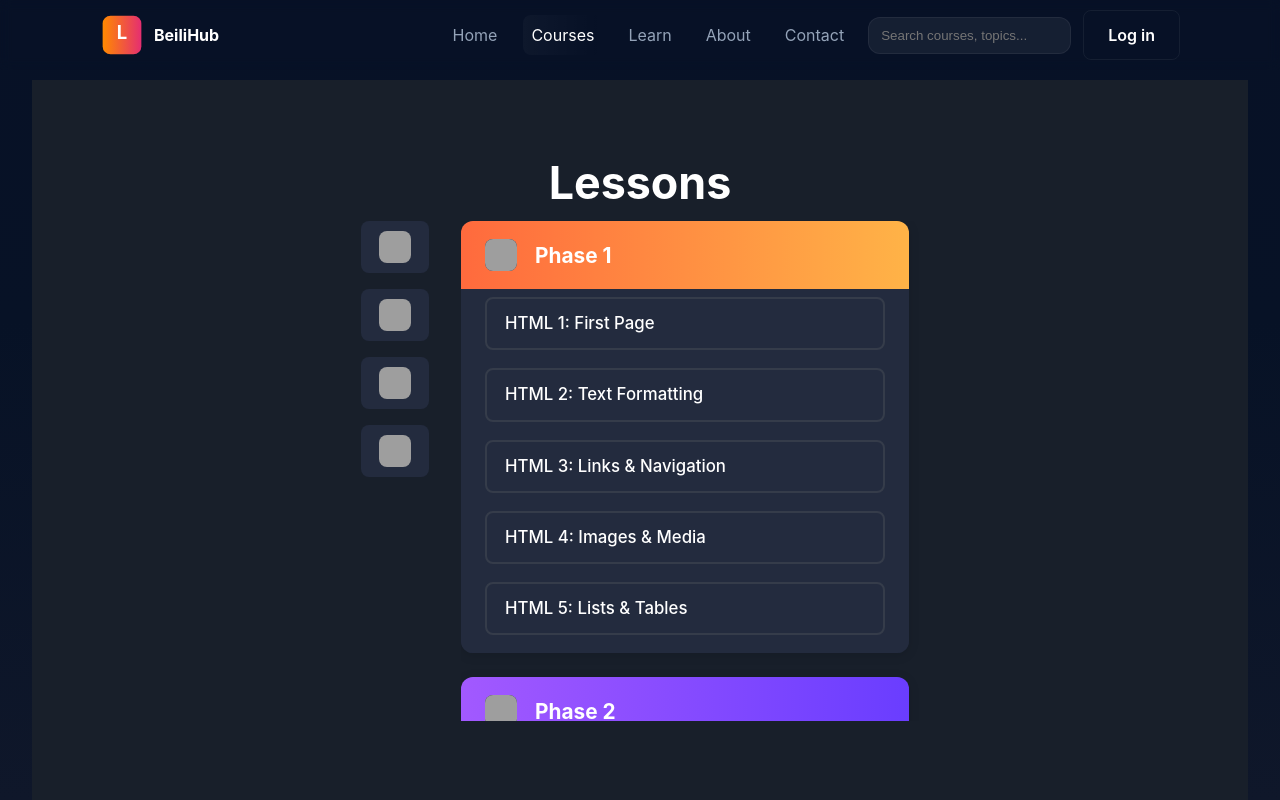
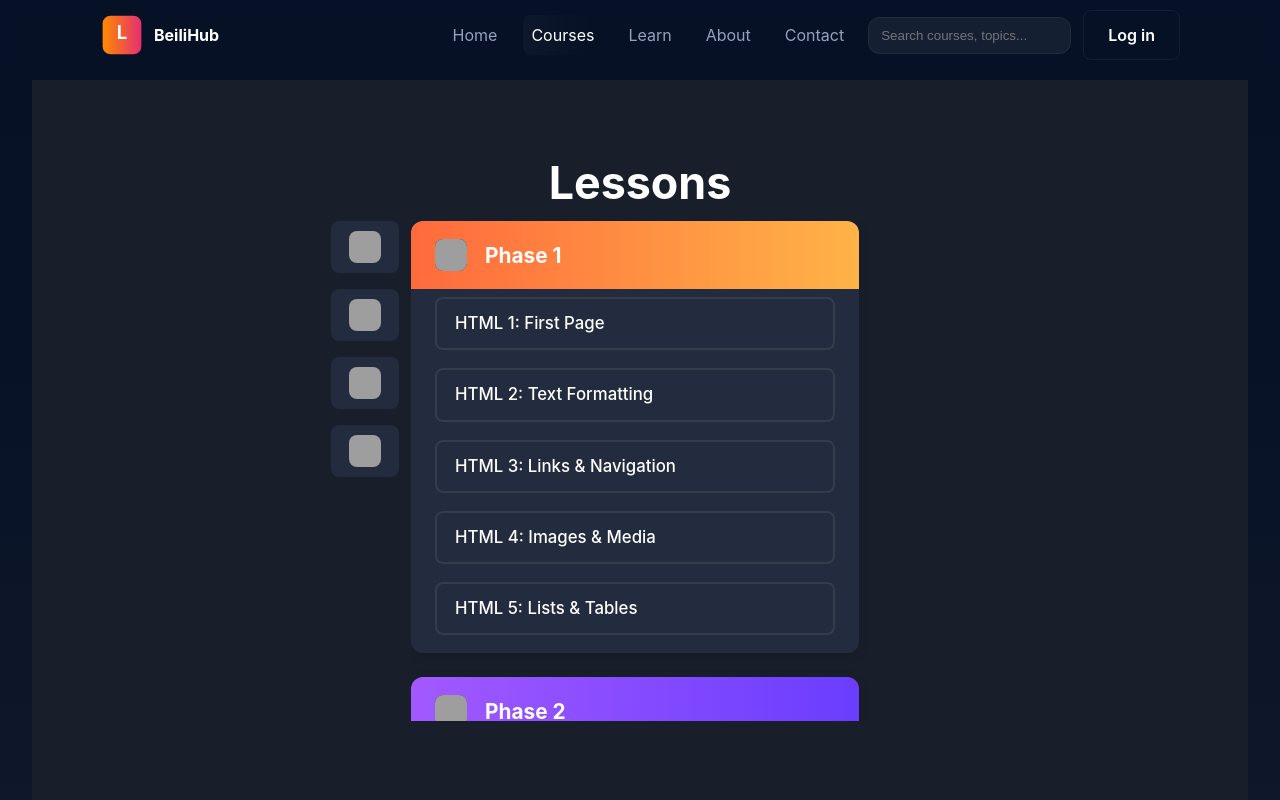
Before and after one commit to mangathemango/BeiliHub_React, a React (Vite) app: page /lesson-chose in a window 1280 px wide. Shown: the top 800 px of the page. Built offline with nearby package versions, Linux system fonts and the light colour scheme; grey boxes are pictures that could not be loaded.

Commit message:
edits/change chose.css

```diff
--- a/src/pages/lessonChose/chose.css
+++ b/src/pages/lessonChose/chose.css
@@ -48,8 +48,9 @@
   flex-direction: row;
   align-items: flex-start;
   justify-content: center;
-  gap: 32px;
+  gap: 12px;
   margin-top: -12px;
+  margin-left: -80px;
 }
 
 .lesson-chose-tabs {
```
